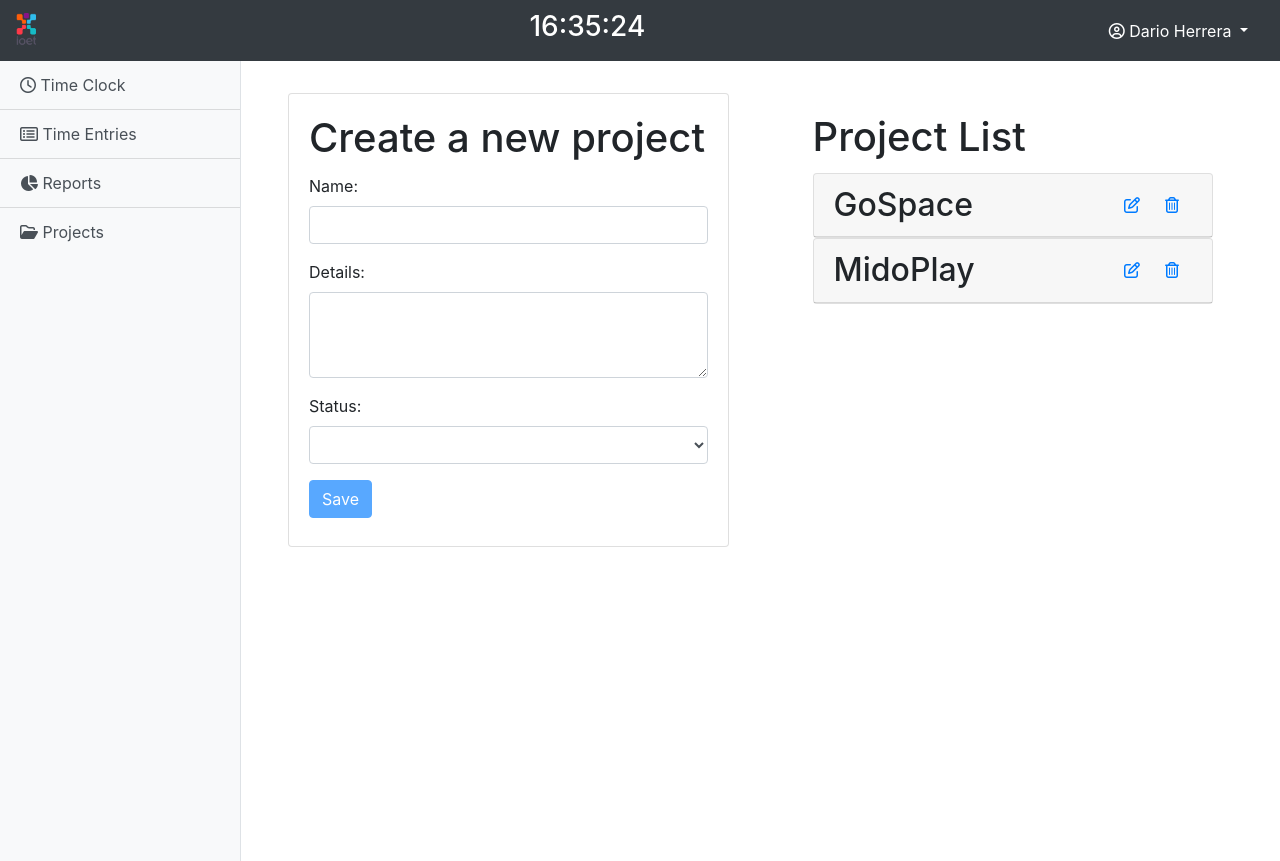
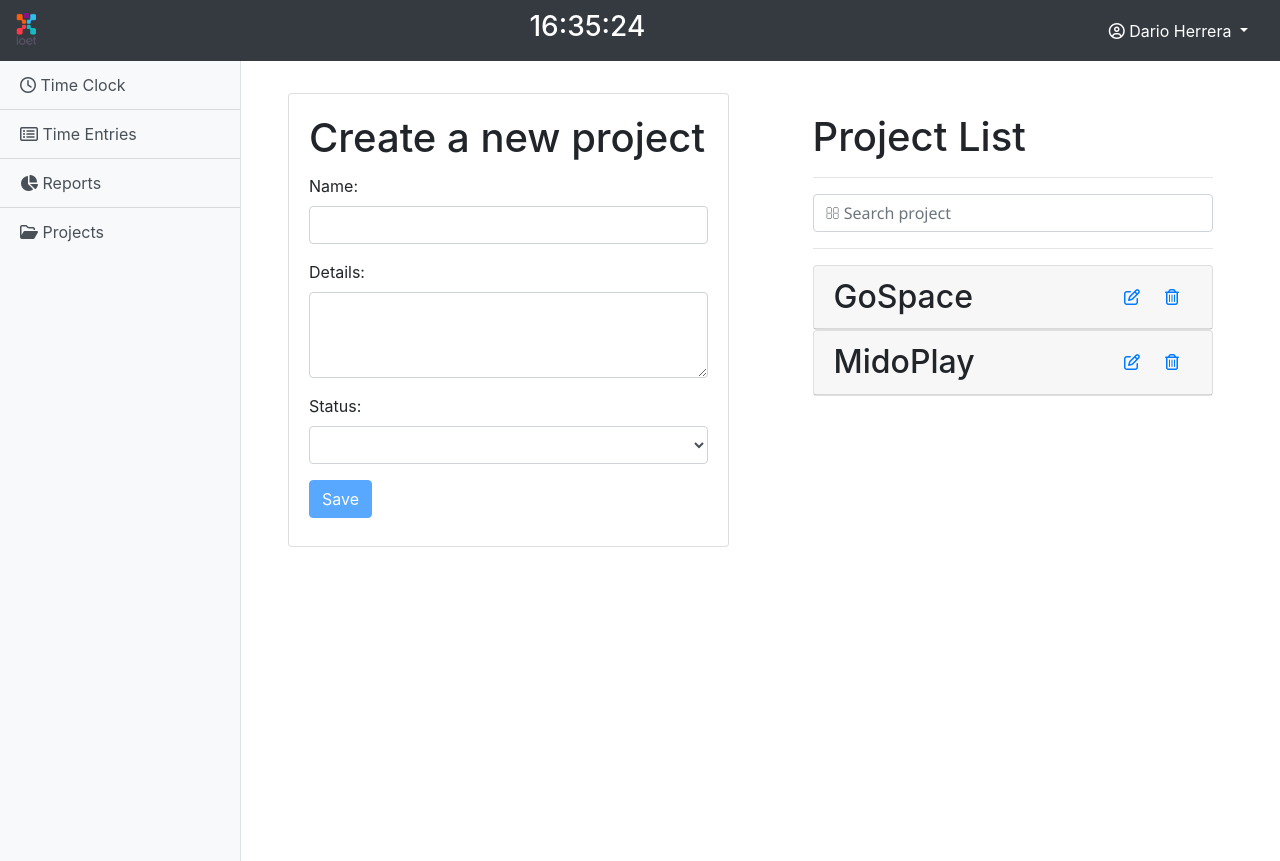
Before and after one commit to ioet/time-tracker-ui, an Angular app: page /project-management in a window 1280 px wide. Built offline with nearby package versions, Linux system fonts and the light colour scheme.

Commit message:
#3 serach project in view project

```diff
--- a/src/app/app.module.ts
+++ b/src/app/app.module.ts
@@ -21,6 +21,8 @@ import { ModalComponent } from './components/shared/modal/modal.component';
 import { MonthPickerComponent } from './components/shared/month-picker/month-picker.component';
 import { EmptyStateComponent } from './components/shared/empty-state/empty-state.component';
 import { GroupByDatePipe } from './components/shared/pipes/group-by-date/group-by-date.pipe';
+import { SearchProjectComponent } from './components/shared/search-project/search-project.component';
+import { FilterProjectPipe } from './components/shared/pipes/filter-project/filter-project.pipe';
 
 
 @NgModule({
@@ -41,7 +43,9 @@ import { GroupByDatePipe } from './components/shared/pipes/group-by-date/group-b
     TimeEntriesComponent,
     MonthPickerComponent,
     EmptyStateComponent,
-    GroupByDatePipe
+    GroupByDatePipe,
+    SearchProjectComponent,
+    FilterProjectPipe
   ],
   imports: [
     CommonModule,
--- a/src/app/components/options-sidebar/project-management/project-management.component.html
+++ b/src/app/components/options-sidebar/project-management/project-management.component.html
@@ -1,17 +1,8 @@
+<div class="parent">
+    <app-create-project class="item" [projectToEdit]="project" (savedProject)="updateProject($event)" (cancelForm)="cancelForm()">
+    </app-create-project>
 
-<div class="parent">
 
-  <app-create-project class="item"
-    [projectToEdit] = "project"
-    (savedProject)="updateProject($event)"
-    (cancelForm) = "cancelForm()"
-  >
-  </app-create-project>
-
-  <app-project-list class="item"
-  [projects] = "projects"
-  (editProject) = "editProject($event)"
-  (deleteProject) = "deleteProject($event)"
-  >
-  </app-project-list>
+    <app-project-list class="item" [projects]="projects" (editProject)="editProject($event)" (deleteProject)="deleteProject($event)">
+    </app-project-list>
 </div>
--- a/src/app/components/options-sidebar/time-clock/time-clock.component.html
+++ b/src/app/components/options-sidebar/time-clock/time-clock.component.html
@@ -31,11 +31,7 @@
                 </div>
             </div>
             <h6 class="text-left"><strong>Projects</strong></h6>
-            <form>
-                <div class="form-group">
-                    <input type="text" class="form-control" id="formGroupExampleInput" placeholder="&#xF002; Search project" style="font-family:'Segoe UI', Tahoma, Geneva, Verdana, sans-serif, FontAwesome">
-                </div>
-            </form>
+            <app-search-project></app-search-project>
             <p class="text-left"><i class="fas fa-folder"></i><strong>  Top</strong></p>
             <ul class="list-group">
                 <app-project-list-hover [projects]="projects" (showFields)="setShowFields($event)"></app-project-list-hover>
--- /dev/null
+++ b/src/app/components/shared/pipes/filter-project/filter-project.pipe.ts
@@ -0,0 +1,17 @@
+import { Pipe, PipeTransform } from '@angular/core';
+
+@Pipe({
+  name: 'filterProject'
+})
+export class FilterProjectPipe implements PipeTransform {
+
+  transform(value: any, arg: any): any {
+    const restultProjects = [];
+    for ( const projects of value ) {
+      if ( projects.name.toLowerCase().indexOf(arg.toLowerCase()) > -1 ) {
+        restultProjects.push(projects);
+      }
+    }
+    return restultProjects;
+  }
+}
--- a/src/app/components/shared/project-list/project-list.component.html
+++ b/src/app/components/shared/project-list/project-list.component.html
@@ -1,15 +1,18 @@
 <div class="card-body">
     <h1 class="card-title">Project List</h1>
+    <hr>
+    <app-search-project (changeFilterProject)="filterProjects = $event"></app-search-project>
+    <hr>
     <div class="scroll">
         <div class="accordion" id="accordionProject">
             <div *ngIf="projects?.length > 0; else notShow">
-        <div class="card" *ngFor="let project of projects; let rowIndex = index">
+                <div class="card" *ngFor="let project of projects | filterProject:filterProjects; let rowIndex = index">
                     <div class="card-header">
                         <h2 class="mb-0">
                             <a type="button" data-toggle="collapse" [attr.data-target]="'#row'+rowIndex" [attr.aria-controls]="'row'+rowIndex">
                 {{project.name}}
               </a>
-              <div class="btn-group float-right" role="group" >
+                            <div class="btn-group float-right" role="group">
                                 <i (click)="editProject.emit(project.id)" class="far fa-edit btn btn-link"></i>
                                 <i (click)="openModal(project)" data-toggle="modal" data-target="#deleteModal" class="far fa-trash-alt btn btn-link"></i>
                             </div>
@@ -40,8 +43,5 @@
     </div>
 </div>
 
-<app-modal *ngIf = "openDeleteModal" class="modal fade" id="deleteModal" tabindex="-1" role="dialog" aria-hidden="true"
-[list] = "projectToDelete"
-(removeList) = "removeProject($event)"
->
+<app-modal *ngIf="openDeleteModal" class="modal fade" id="deleteModal" tabindex="-1" role="dialog" aria-hidden="true" [list]="projectToDelete" (removeList)="removeProject($event)">
 </app-modal>
--- a/src/app/components/shared/project-list/project-list.component.ts
+++ b/src/app/components/shared/project-list/project-list.component.ts
@@ -13,11 +13,12 @@ export class ProjectListComponent implements OnInit {
   @Input() projects: Project[] = [];
   @Output() editProject = new EventEmitter();
   @Output() deleteProject = new EventEmitter();
+  filterProjects = '';
 
   projectToDelete: Project;
   openDeleteModal: Boolean = false;
 
-  constructor() { }
+  constructor() {}
 
   ngOnInit(): void {
   }
--- /dev/null
+++ b/src/app/components/shared/search-project/search-project.component.html
@@ -0,0 +1,3 @@
+<div class="form-group">
+    <input (keyup)="changeFilterValue()" type="text" class="form-control" placeholder="&#xF002; Search project" name="filterProject" [(ngModel)]="filterProject" style="font-family:'Segoe UI', Tahoma, Geneva, Verdana, sans-serif, FontAwesome">
+</div>
--- /dev/null
+++ b/src/app/components/shared/search-project/search-project.component.ts
@@ -0,0 +1,21 @@
+import { Component, OnInit, Input, Output, EventEmitter } from '@angular/core';
+
+@Component({
+  selector: 'app-search-project',
+  templateUrl: './search-project.component.html',
+  styleUrls: ['./search-project.component.css']
+})
+export class SearchProjectComponent implements OnInit {
+
+  filterProject: string;
+  @Output() changeFilterProject = new EventEmitter();
+
+  constructor() { }
+
+  ngOnInit(): void {
+  }
+
+  changeFilterValue() {
+    this.changeFilterProject.emit( this.filterProject );
+  }
+}
```
Also changed, not shown: src/app/components/shared/search-project/search-project.component.css (added), 2 other files (tests, documents, lock files or other folders). Lines whose indentation alone changed are shown as unchanged.
